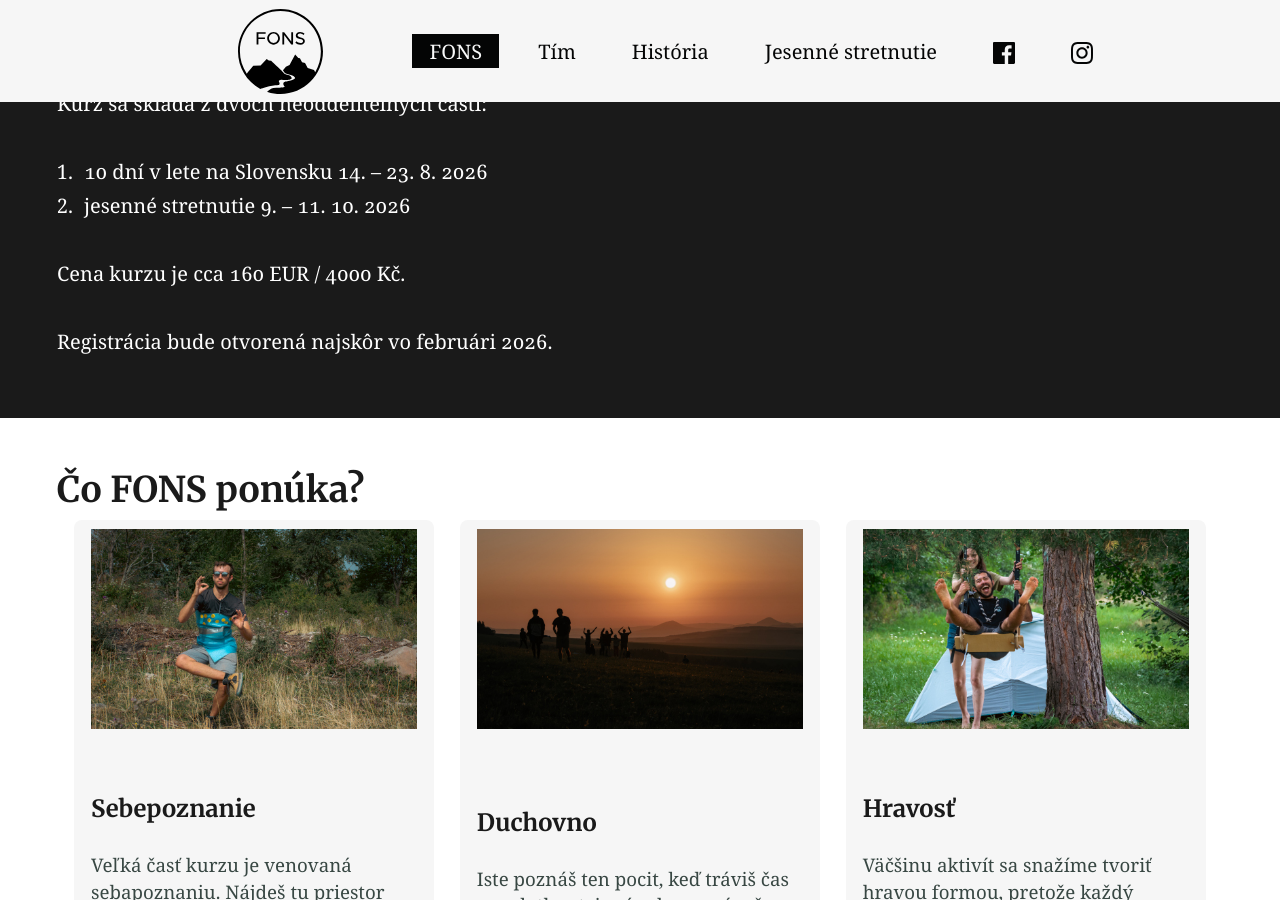
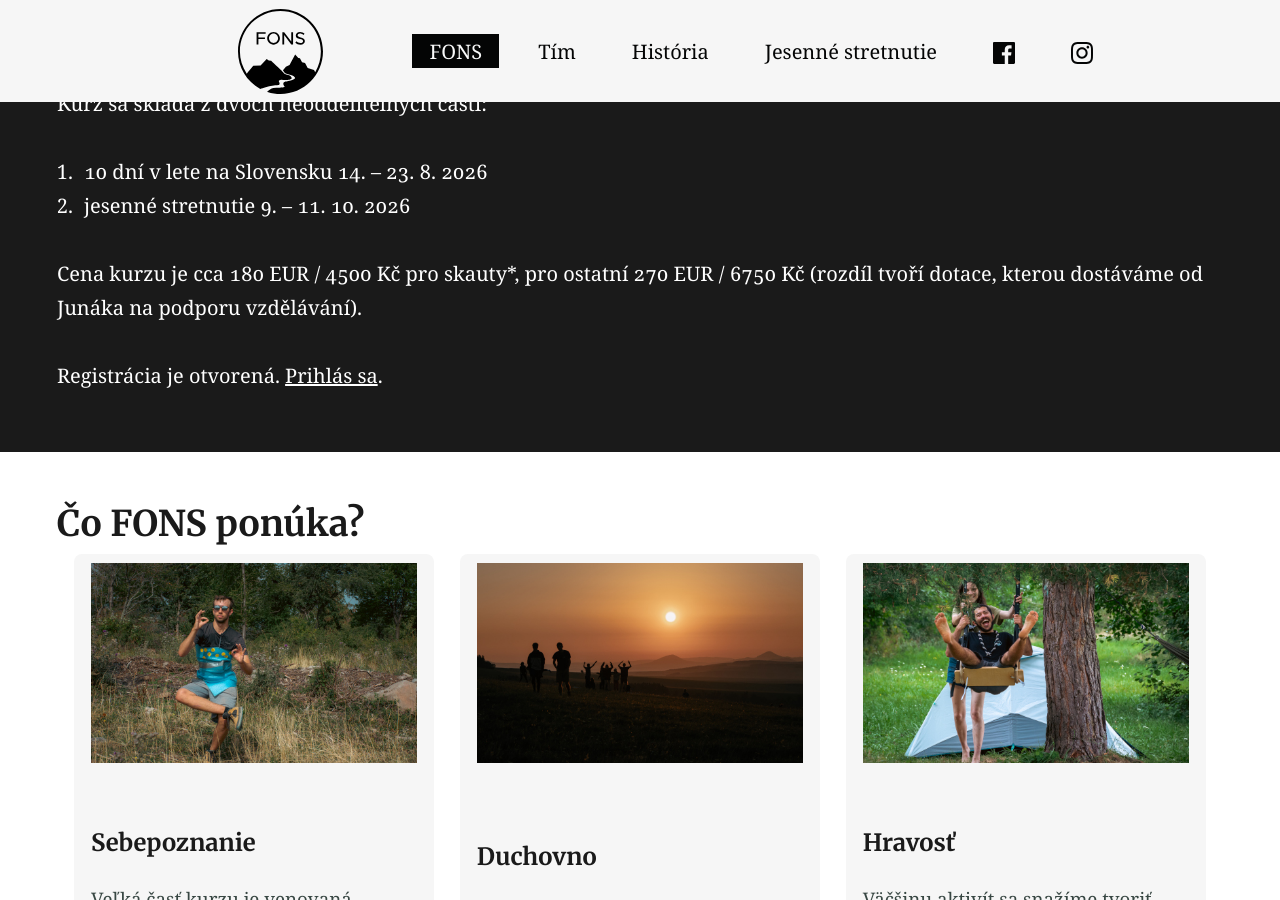
Before and after one commit to fonssk/fonssk.github.io, a Jekyll site: the page built from index.md, in a window 1280 px wide and 900 px high, scrolled down 1285 px. Built offline with Jekyll 4.4.1, drawn with Linux system fonts in a browser that asks for light colours.

Commit message:
Open registration to 2026

```diff
--- a/index.md
+++ b/index.md
@@ -28,9 +28,9 @@ Kurz sa skladá z dvoch neoddeliteľných častí:
 1. 10 dní v lete na Slovensku 14. – 23. 8. 2026
 2. jesenné stretnutie 9. – 11. 10. 2026
 
-Cena kurzu je cca 160 EUR / 4000 Kč.
+Cena kurzu je cca 180 EUR / 4500 Kč pro skauty<span class="footnote-ref" title="Pro registrované členy Junáka.">*</span>, pro ostatní 270 EUR / 6750 Kč (rozdíl tvoří dotace, kterou dostáváme od Junáka na podporu vzdělávání).
 
-Registrácia bude otvorená najskôr vo februári 2026.
+Registrácia je otvorená. [Prihlás sa](https://forms.gle/erFdb7vH8Prza9VL9).
 
 {% endcapture %}
 {% include inverted_section.html content=inverted_content %}
```
